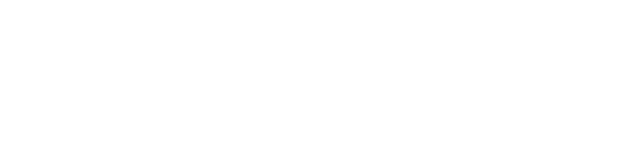
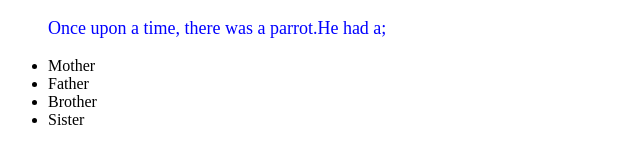
Before and after one commit to hwaweru/postclass, a plain HTML site: page index.html in a window 1280 px wide. Shown: the whole page, without its empty margins (0-640 px from the left). Drawn offline with Linux system fonts and the light colour scheme.

Commit message:
paragraph

```diff
--- /dev/null
+++ b/css/style.css
@@ -0,0 +1,6 @@
+p {
+    font-size: large;color: blue;
+}
+li {
+    align-self: start;
+}
--- a/index.html
+++ b/index.html
@@ -1,12 +1,21 @@
 <!DOCTYPE html>
 <html lang="en">
-<head>
-    <meta charset="UTF-8">
-    <meta http-equiv="X-UA-Compatible" content="IE=edge">
-    <meta name="viewport" content="width=device-width, initial-scale=1.0">
+  <head>
+    <meta charset="UTF-8" />
+    <meta http-equiv="X-UA-Compatible" content="IE=edge" />
+    <meta name="viewport" content="width=device-width, initial-scale=1.0" />
     <title>practise 1</title>
-</head>
-<body>
-
-</body>
+    <link rel="stylesheet" href="css/style.css" />
+  </head>
+  <body>
+    <div>
+      <ul>
+        <p>Once upon a time, there was a parrot.He had a;</p>
+        <li>Mother</li>
+        <li>Father</li>
+        <li>Brother</li>
+        <li>Sister</li>
+      </ul>
+    </div>
+  </body>
 </html>
```
Also changed, not shown: images/cute-macaw-cartoon-sitting-branch_96037-439.jpg (added), style.css (deleted).
